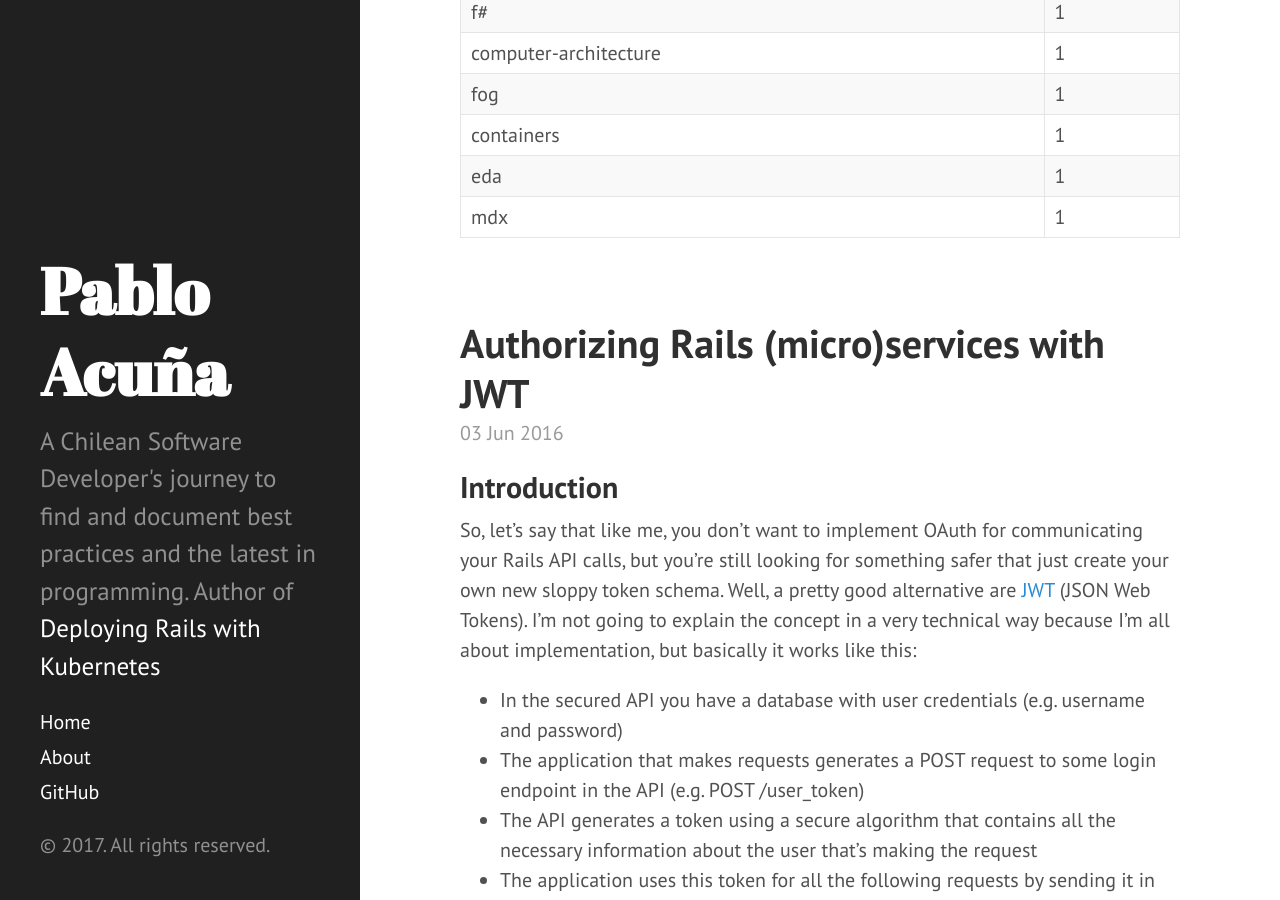
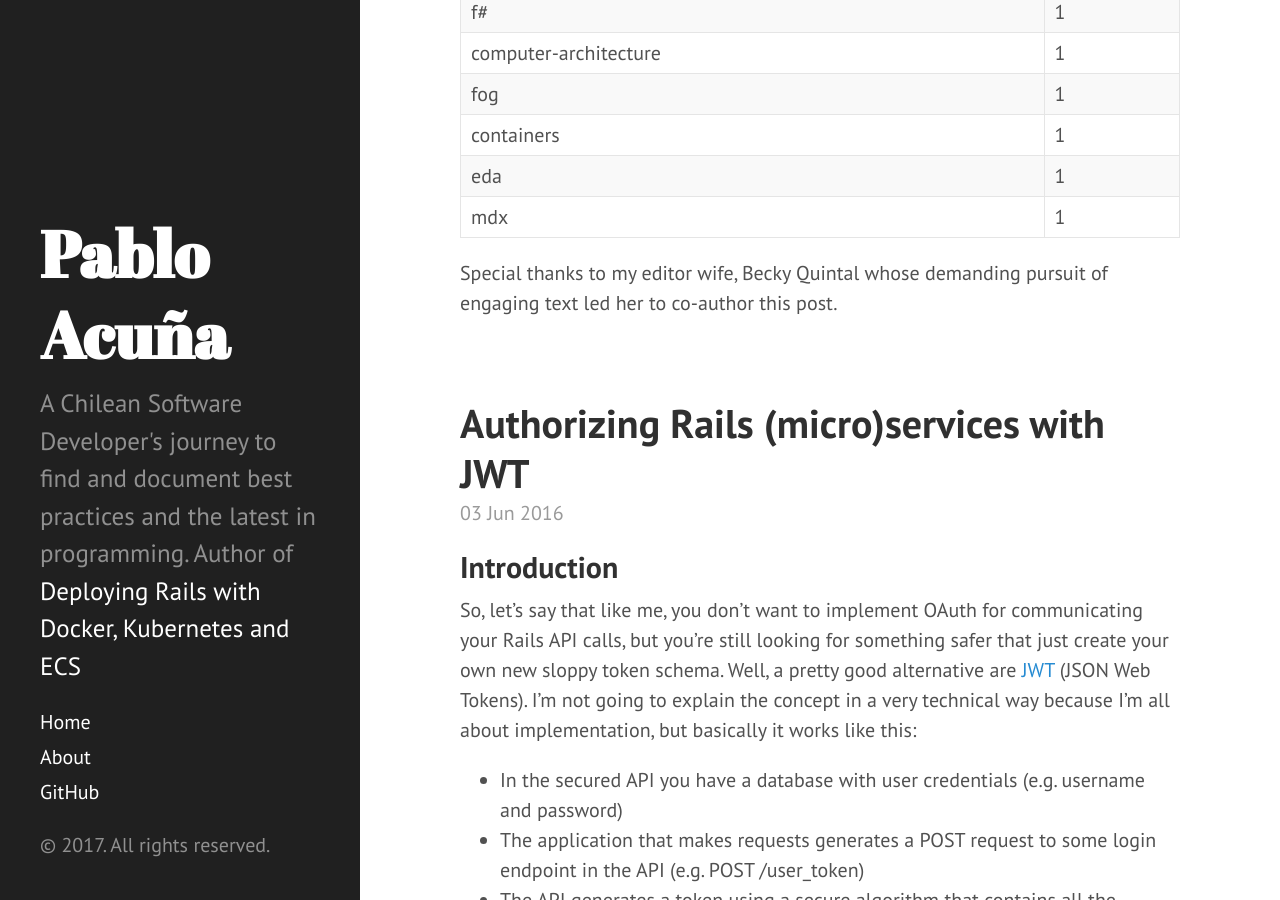
Before and after one commit to pacuna/old_pacuna.github.io, a Jekyll site: the page built from index.html, in a window 1280 px wide and 900 px high, scrolled down 20735 px. Built offline with Jekyll 4.4.1, drawn with Linux system fonts in a browser that asks for light colours; the list of posts is cut into pages by our own code; comment, search, counter and statistics services are not loaded.

Commit message:
add credits

```diff
--- a/_config.yml
+++ b/_config.yml
@@ -9,7 +9,7 @@ permalink:        pretty
 # Setup
 title:            Pablo Acuña
 tagline:          'Software Development'
-description:      "A Chilean Software Developer's journey to find and document best practices and the latest in programming. Author of <a href='https://leanpub.com/deploying-rails-with-kubernetes/'>Deploying Rails with Kubernetes</a>"
+description:      "A Chilean Software Developer's journey to find and document best practices and the latest in programming. Author of <a href='https://www.amazon.com/Deploying-Rails-Docker-Kubernetes-ECS/dp/1484224140'>Deploying Rails with Docker, Kubernetes and ECS</a>"
 url:              http://pacuna.io
 baseurl:          /
 
--- a/_posts/2017-10-21-so-stats.markdown
+++ b/_posts/2017-10-21-so-stats.markdown
@@ -525,3 +525,5 @@ In case you're curious, the full dataset is available below.
 | containers               | 1         |
 | eda                      | 1         |
 | mdx                      | 1         |
+
+Special thanks to my editor wife, Becky Quintal whose demanding pursuit of engaging text led her to co-author this post.
```
